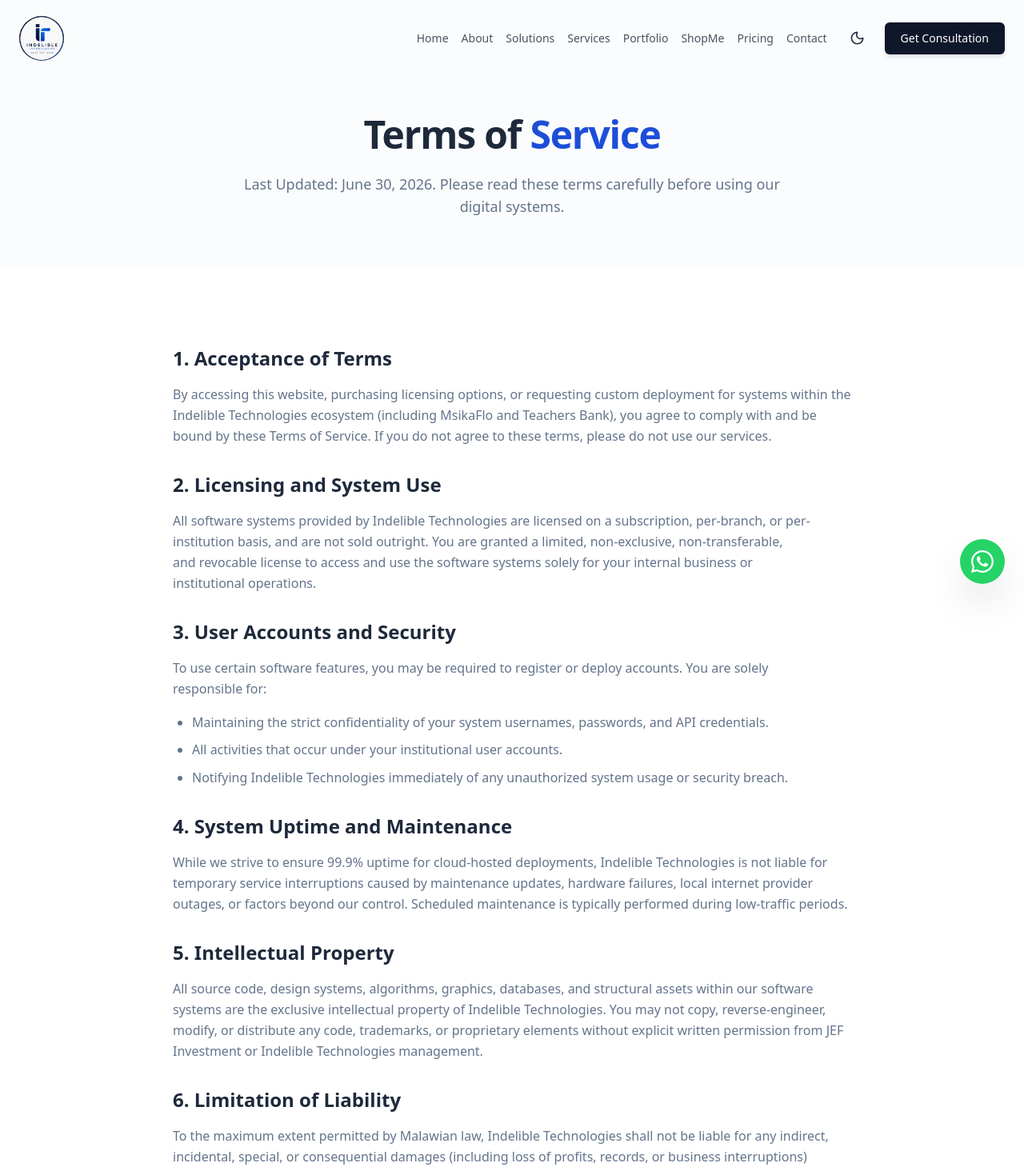
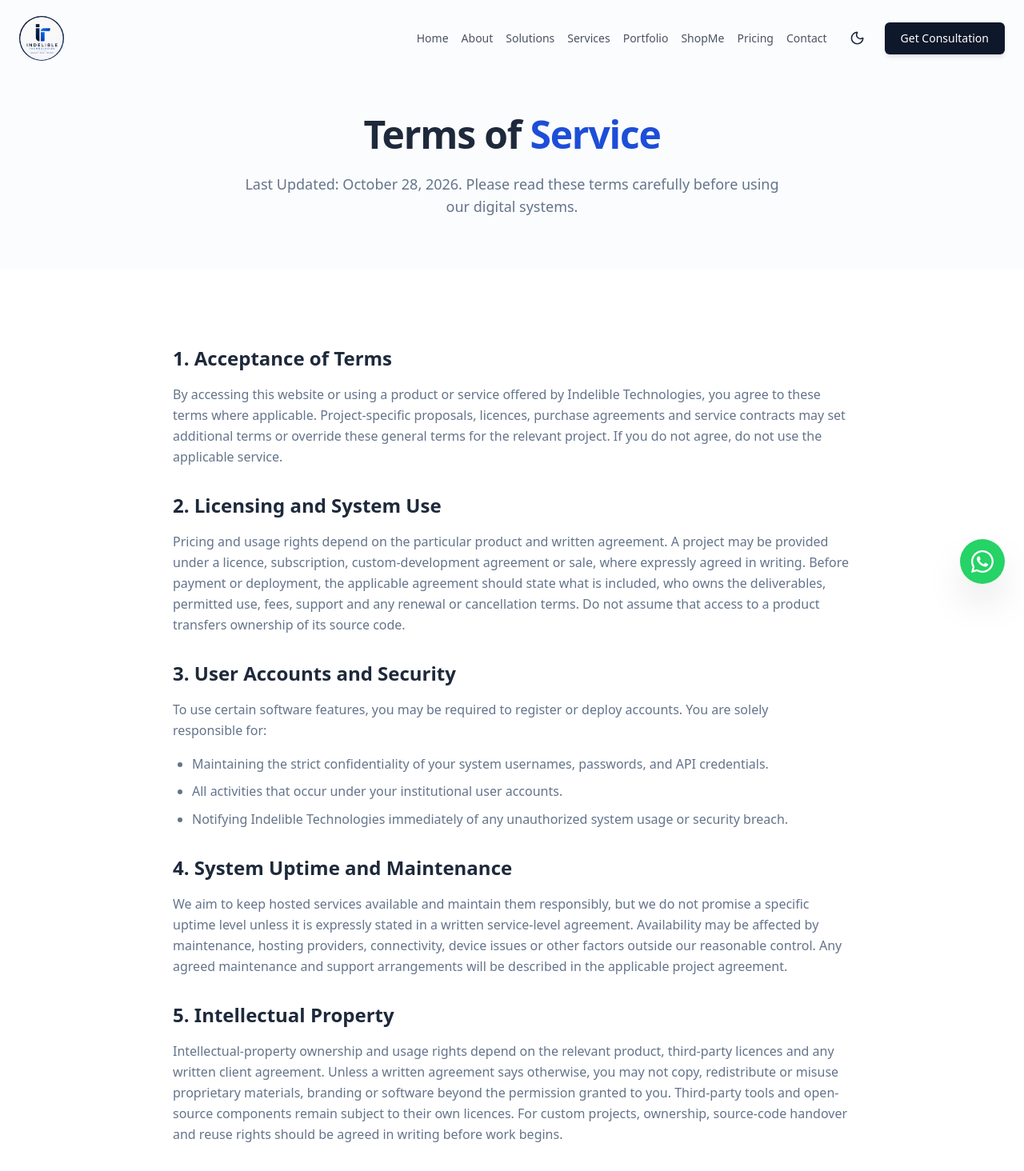
Before and after one commit to Indelible-cpu/MyWebsite, a Next.js app: page /terms in a window 1280 px wide. Shown: the top 1464 px of the page at 80% size. Built offline with nearby package versions, Linux system fonts and the light colour scheme.

Commit message:
Remove unsupported licensing and uptime promises from terms (#9)

```diff
--- a/app/terms/page.tsx
+++ b/app/terms/page.tsx
@@ -22,7 +22,7 @@ export default function TermsOfService() {
             transition={{ duration: 0.5, delay: 0.1 }}
             className="text-lg text-muted-foreground max-w-2xl mx-auto"
           >
-            Last Updated: June 30, 2026. Please read these terms carefully before using our digital systems.
+            Last Updated: October 28, 2026. Please read these terms carefully before using our digital systems.
           </m.p>
         </div>
       </section>
@@ -39,14 +39,14 @@ export default function TermsOfService() {
             <div className="space-y-4">
               <h2 className="text-2xl font-bold text-foreground">1. Acceptance of Terms</h2>
               <p className="text-muted-foreground leading-relaxed">
-                By accessing this website, purchasing licensing options, or requesting custom deployment for systems within the Indelible Technologies ecosystem (including MsikaFlo and Teachers Bank), you agree to comply with and be bound by these Terms of Service. If you do not agree to these terms, please do not use our services.
+                By accessing this website or using a product or service offered by Indelible Technologies, you agree to these terms where applicable. Project-specific proposals, licences, purchase agreements and service contracts may set additional terms or override these general terms for the relevant project. If you do not agree, do not use the applicable service.
               </p>
             </div>
 
             <div className="space-y-4">
               <h2 className="text-2xl font-bold text-foreground">2. Licensing and System Use</h2>
               <p className="text-muted-foreground leading-relaxed">
-                All software systems provided by Indelible Technologies are licensed on a subscription, per-branch, or per-institution basis, and are not sold outright. You are granted a limited, non-exclusive, non-transferable, and revocable license to access and use the software systems solely for your internal business or institutional operations.
+                Pricing and usage rights depend on the particular product and written agreement. A project may be provided under a licence, subscription, custom-development agreement or sale, where expressly agreed in writing. Before payment or deployment, the applicable agreement should state what is included, who owns the deliverables, permitted use, fees, support and any renewal or cancellation terms. Do not assume that access to a product transfers ownership of its source code.
               </p>
             </div>
 
@@ -65,14 +65,14 @@ export default function TermsOfService() {
             <div className="space-y-4">
               <h2 className="text-2xl font-bold text-foreground">4. System Uptime and Maintenance</h2>
               <p className="text-muted-foreground leading-relaxed">
-                While we strive to ensure 99.9% uptime for cloud-hosted deployments, Indelible Technologies is not liable for temporary service interruptions caused by maintenance updates, hardware failures, local internet provider outages, or factors beyond our control. Scheduled maintenance is typically performed during low-traffic periods.
+                We aim to keep hosted services available and maintain them responsibly, but we do not promise a specific uptime level unless it is expressly stated in a written service-level agreement. Availability may be affected by maintenance, hosting providers, connectivity, device issues or other factors outside our reasonable control. Any agreed maintenance and support arrangements will be described in the applicable project agreement.
               </p>
             </div>
 
             <div className="space-y-4">
               <h2 className="text-2xl font-bold text-foreground">5. Intellectual Property</h2>
               <p className="text-muted-foreground leading-relaxed">
-                All source code, design systems, algorithms, graphics, databases, and structural assets within our software systems are the exclusive intellectual property of Indelible Technologies. You may not copy, reverse-engineer, modify, or distribute any code, trademarks, or proprietary elements without explicit written permission from JEF Investment or Indelible Technologies management.
+                Intellectual-property ownership and usage rights depend on the relevant product, third-party licences and any written client agreement. Unless a written agreement says otherwise, you may not copy, redistribute or misuse proprietary materials, branding or software beyond the permission granted to you. Third-party tools and open-source components remain subject to their own licences. For custom projects, ownership, source-code handover and reuse rights should be agreed in writing before work begins.
               </p>
             </div>
 
```
